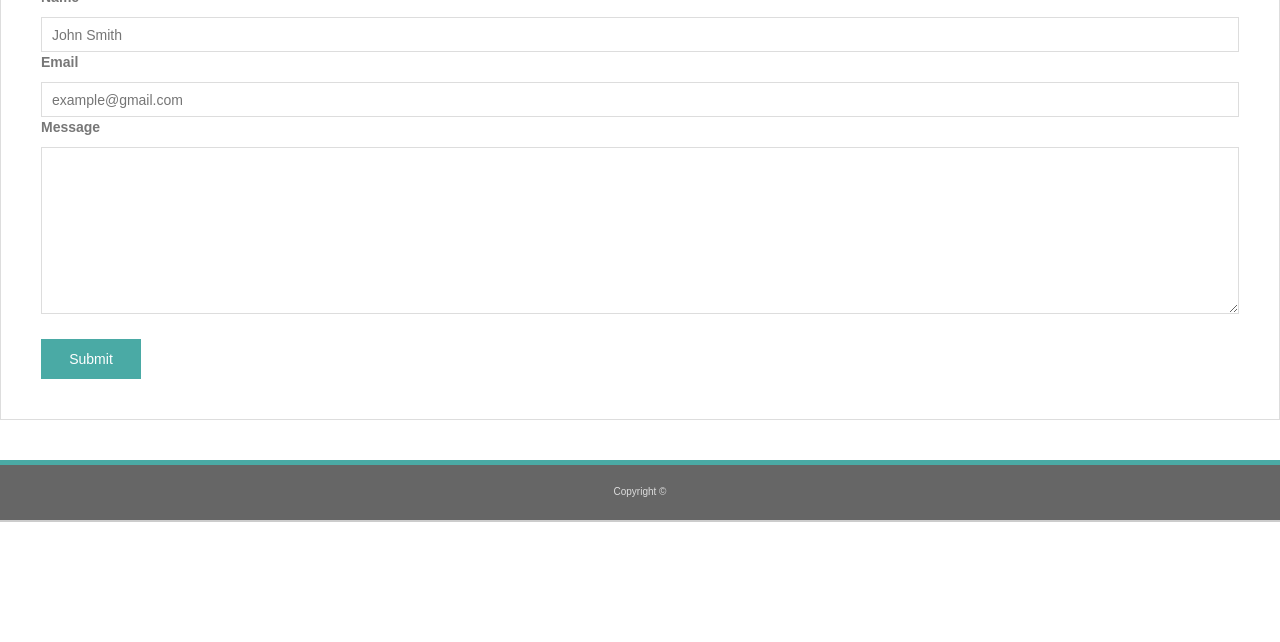
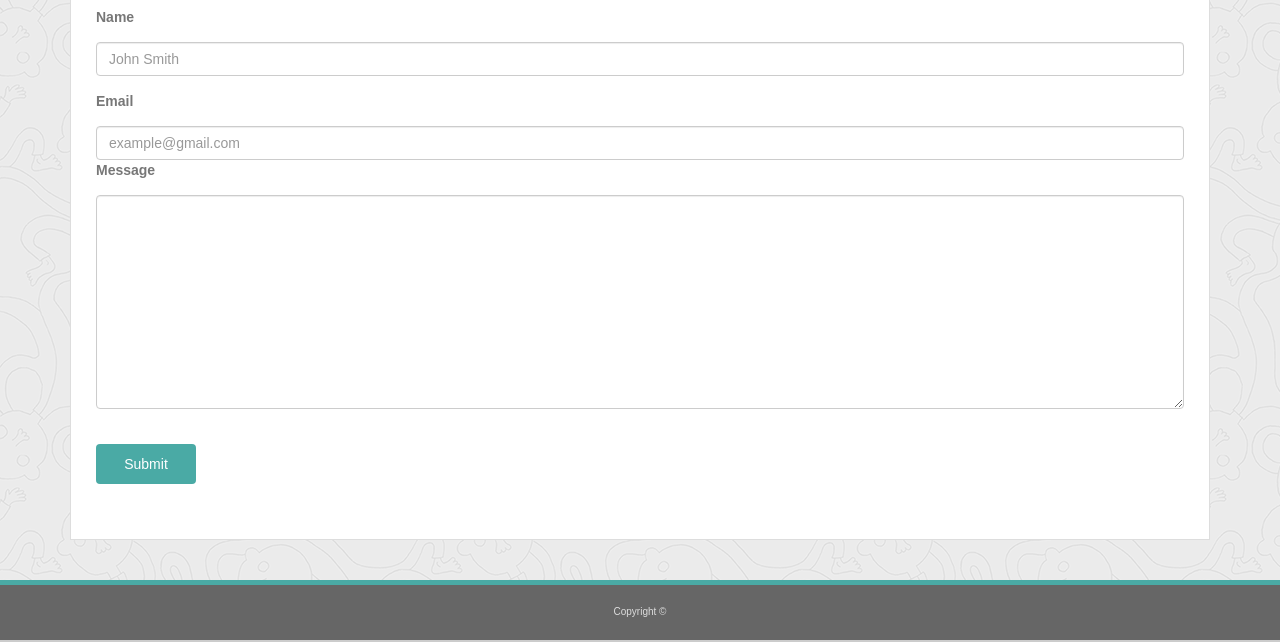
Before and after one commit to christinebonk/Bootstap-Portfolio, a plain HTML site: page contact.html in a window 1280 px wide. Shown: the part 222-864 px from the top of the page. Before the commit the page ends 800 px from the top, so only its background shows below. Drawn offline with nearby package versions, Linux system fonts and the light colour scheme.

Commit message:
updated contact page

```diff
--- a/assets/css/style.css
+++ b/assets/css/style.css
@@ -161,21 +161,11 @@ figure img {
 
 /*Contact Section*/
 
-input, textarea {
-	width: 100%;
-	border: #dddddd 1px solid;
-}
 
-input {
-	height: 35px;
-	padding: 10px;
-}
 
-label p {
-	margin-bottom: 5px;
-}
 
-input[type=submit] {
+
+button[type=submit] {
 	width: 100px;
 	height: 40px;
 	color: white;
@@ -185,7 +175,7 @@ input[type=submit] {
 	transition: background 0.3s ease-in-out;
 }
 
-input[type=submit]:hover {
+button[type=submit]:hover {
 	background: #666666;
 }
 
--- a/contact.html
+++ b/contact.html
@@ -44,19 +44,28 @@
 	<!--Header Ends-->
 	<!--Main Section Begins-->
 	<main>
-		<div class="wrapper">
+		<div class="container">
 			<section id="contact">
+				<div class="row">
 				<h2>Contact</h2>
+				</div>
 				<!--Form Begins-->
-				<form action="submit" method="GET" class="contact-form" autocomplete="on" name="contact-form">
-					<label for="name"><p>Name</p></label>
-					<input type="text" name="name" class="name" required="true" placeholder="John Smith">
-					<label for="email"><p>Email</p></label>
-					<input type="email" name="email" class="email" required="true" placeholder="example@gmail.com">
-					<label for="message"><p>Message</p></label>
-					<textarea name="message" cols="30" rows="10"></textarea>
-					<input type="submit" value="Submit">
-				</form>
+				<div class="row">
+					<form action="submit" method="GET" class="contact-form" autocomplete="on" name="contact-form">
+						<div class="form-group">
+							<label for="name"><p>Name</p></label>
+							<input type="text" name="name" class="name form-control" required="true" placeholder="John Smith">
+						</div>
+						<div class="form-group">
+							<label for="email"><p>Email</p></label>
+							<input type="email" name="email" class="email form-control" required="true" placeholder="example@gmail.com">
+						<div class="form-group">
+							<label for="message"><p>Message</p></label>
+							<textarea name="message" cols="30" rows="10" class="form-control"></textarea>
+						</div>
+						<button class="btn btn-default" type="submit" >Submit</button>
+					</form>
+				</div>
 			</section>
 		</div>
 	</main>
```
